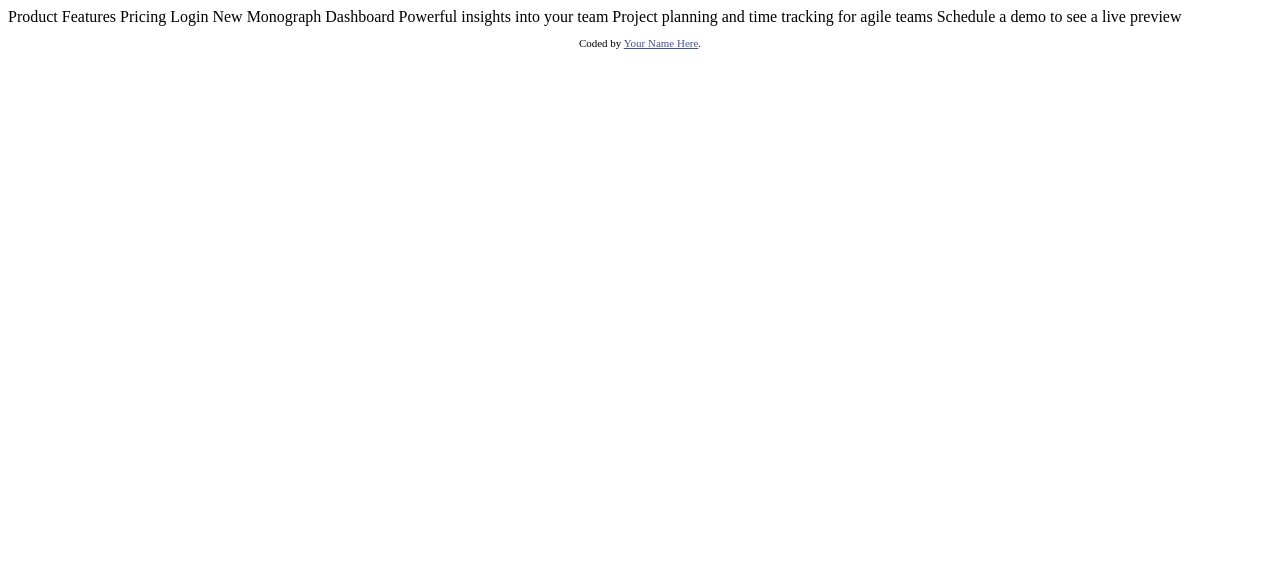
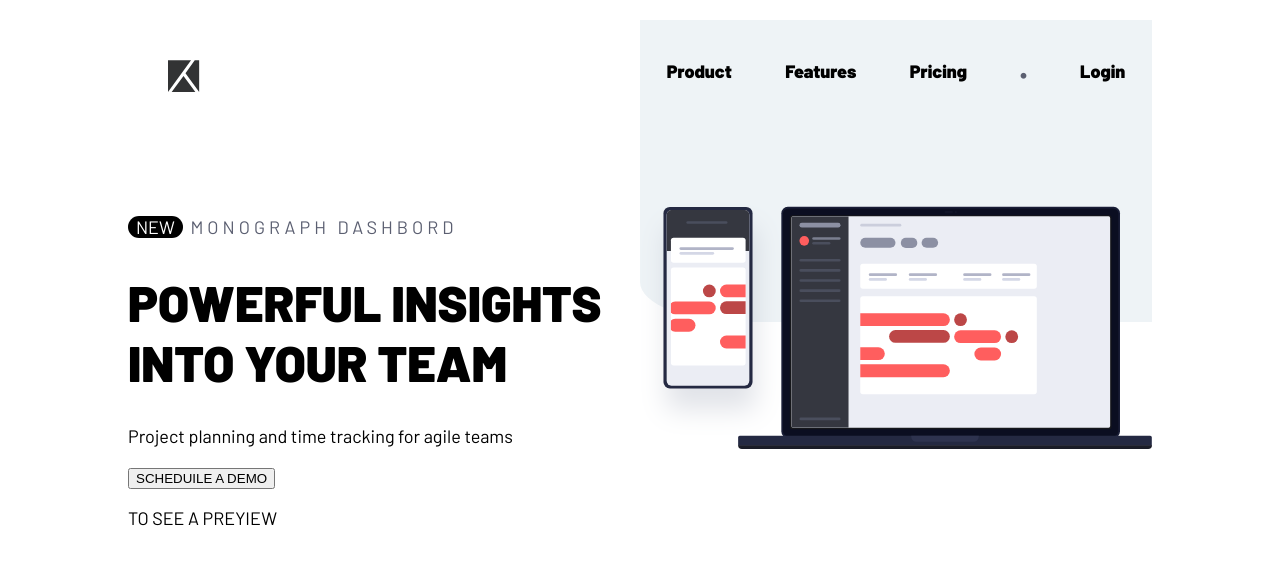
Before and after one commit to mdzoubir/Reenforcement, a plain HTML site: page index.html in a window 1280 px wide. Drawn offline with Linux system fonts and the light colour scheme.

Commit message:
ajouter la premier etapes(grid)

```diff
--- /dev/null
+++ b/css/style.css
@@ -0,0 +1,58 @@
+body {
+  font-family: 'Barlow';
+  font-weight: 400;
+  font-size: 18px;
+  color: black;
+  width: 80%;
+  margin: 0 auto;
+  padding: 20px; }
+
+.bloc {
+  display: grid;
+  grid-template-columns: 1fr 1fr; }
+  .bloc__right {
+    grid-column: 2/3; }
+    .bloc__right div {
+      background-color: #eef3f6;
+      z-index: 0;
+      width: 100%;
+      height: 25vh;
+      padding: 0;
+      margin: 0;
+      border-bottom-left-radius: 20%; }
+    .bloc__right img {
+      width: 40%;
+      z-index: 1;
+      padding: 0;
+      position: absolute;
+      margin-top: -120px; }
+    .bloc__right ul {
+      display: flex;
+      justify-content: space-around;
+      font-weight: 600;
+      background-color: #eef3f6;
+      margin: 0;
+      padding: 0; }
+      .bloc__right ul li {
+        margin: 40px auto;
+        list-style: none; }
+        .bloc__right ul li .fa-circle {
+          color: #5b5f71;
+          font-size: 6px; }
+  .bloc__left img {
+    margin: 40px; }
+  .bloc__left--para {
+    letter-spacing: 4px;
+    margin-top: 80px;
+    color: #5b5f71;
+    font-weight: 500; }
+    .bloc__left--para span {
+      letter-spacing: 0px;
+      background-color: black;
+      color: white;
+      padding: 0 8px;
+      border-radius: 16px; }
+  .bloc__left h1 {
+    font-family: "Barlow";
+    font-weight: 700;
+    font-size: 50px; }
--- a/index.html
+++ b/index.html
@@ -1,37 +1,46 @@
 <!DOCTYPE html>
 <html lang="en">
-  <head>
+
+<head>
     <meta charset="UTF-8" />
     <meta name="viewport" content="width=device-width, initial-scale=1.0" />
     <!-- displays site properly based on user's device -->
 
-    <link
-      rel="icon"
-      type="image/png"
-      sizes="32x32"
-      href="./images/favicon-32x32.png"
-    />
-
+    <link rel="icon" type="image/png" sizes="32x32" href="./images/favicon-32x32.png" />
+    <link rel="stylesheet" href="./css/style.css">
+    <link href="https://use.fontawesome.com/releases/v5.6.1/css/all.css" rel="stylesheet">
+    <link href="https://fonts.googleapis.com/css?family=Barlow&display=swap" rel="stylesheet">
+    <link href="https://fonts.googleapis.com/css?family=Barlow:900&display=swap" rel="stylesheet">
     <title>Project tracking intro component</title>
 
     <!-- Feel free to remove these styles or customise in your own stylesheet 👍 -->
-    <style>
-      .attribution {
-        font-size: 11px;
-        text-align: center;
-      }
-      .attribution a {
-        color: hsl(228, 45%, 44%);
-      }
-    </style>
-  </head>
-  <body>
-    Product Features Pricing Login New Monograph Dashboard Powerful insights
-    into your team Project planning and time tracking for agile teams Schedule a
-    demo to see a live preview
 
-    <footer>
-      <p class="attribution">Coded by <a href="#">Your Name Here</a>.</p>
-    </footer>
-  </body>
+</head>
+
+<body>
+    <div class="bloc">
+        <div class="bloc__left">
+            <img src="./images/logo.svg" alt=""><br>
+            <p class="bloc__left--para"><span>NEW</span> MONOGRAPH DASHBORD</p>
+            <h1>POWERFUL INSIGHTS INTO YOUR TEAM</h1>
+            <P>Project planning and time tracking for agile teams</P>
+            <button>SCHEDUILE A DEMO</button>
+            <p>TO SEE A PREYIEW</p>
+
+        </div>
+        <div class="bloc__right">
+            <ul bloc__right__lest>
+                <li>Product</li>
+                <li>Features</li>
+                <li>Pricing</li>
+                <li><i class="fas fa-circle"></i></li>
+                <li>Login</li>
+            </ul>
+            <div></div>
+            <img src="./images/illustration-devices.svg" alt="">
+        </div>
+
+    </div>
+</body>
+
 </html>
--- /dev/null
+++ b/sass/main.scss
@@ -0,0 +1,72 @@
+body {
+    font-family: 'Barlow';
+    font-weight: 400;
+    font-size: 18px;
+    color: black;
+    width: 80%;
+    margin: 0 auto;
+    padding: 20px;
+}
+
+.bloc {
+    display: grid;
+    grid-template-columns: 1fr 1fr;
+    &__right {
+        grid-column: 2/3;
+        div {
+            background-color: hsl(207, 33%, 95%);
+            z-index: 0;
+            width: 100%;
+            height: 25vh;
+            padding: 0;
+            margin: 0;
+            border-bottom-left-radius: 20%;
+        }
+        img {
+            width: 40%;
+            z-index: 1;
+            padding: 0;
+            position: absolute;
+            margin-top: -120px;
+        }
+        ul {
+            display: flex;
+            justify-content: space-around;
+            font-weight: 600;
+            background-color: hsl(207, 33%, 95%);
+            margin: 0;
+            padding: 0;
+            li {
+                margin: 40px auto;
+                list-style: none;
+                .fa-circle {
+                    color: hsl(230, 11%, 40%);
+                    font-size: 6px;
+                }
+            }
+        }
+    }
+    &__left {
+        img {
+            margin: 40px;
+        }
+        &--para {
+            letter-spacing: 4px;
+            margin-top: 80px;
+            color: hsl(230, 11%, 40%);
+            font-weight: 500;
+            span {
+                letter-spacing: 0px;
+                background-color: black;
+                color: white;
+                padding: 0 8px;
+                border-radius: 16px;
+            }
+        }
+        h1 {
+            font-family: 'Barlow', ;
+            font-weight: 700;
+            font-size: 50px;
+        }
+    }
+}
```
Also changed, not shown: css/style.comp.css (added), 1 other file.
